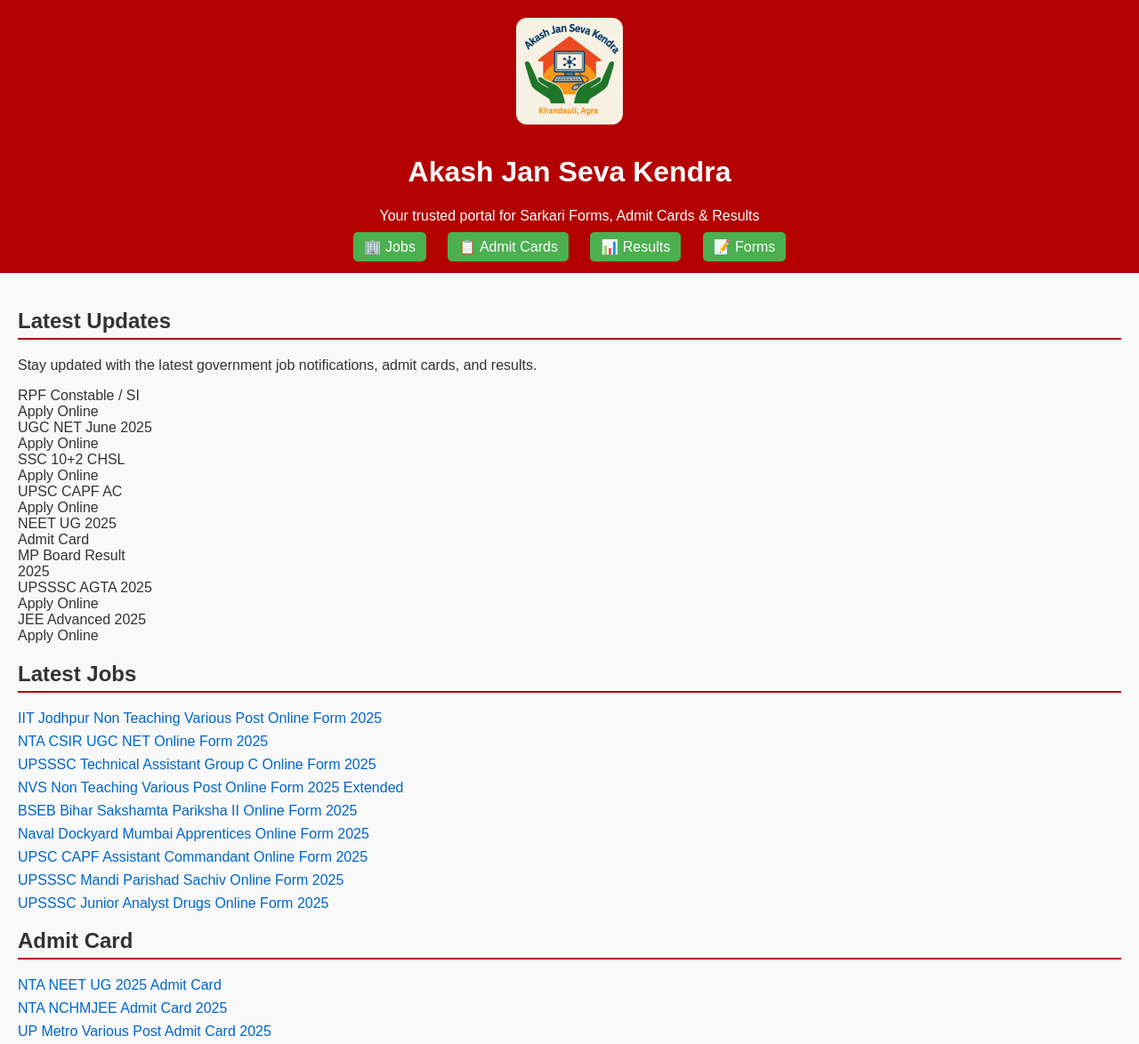
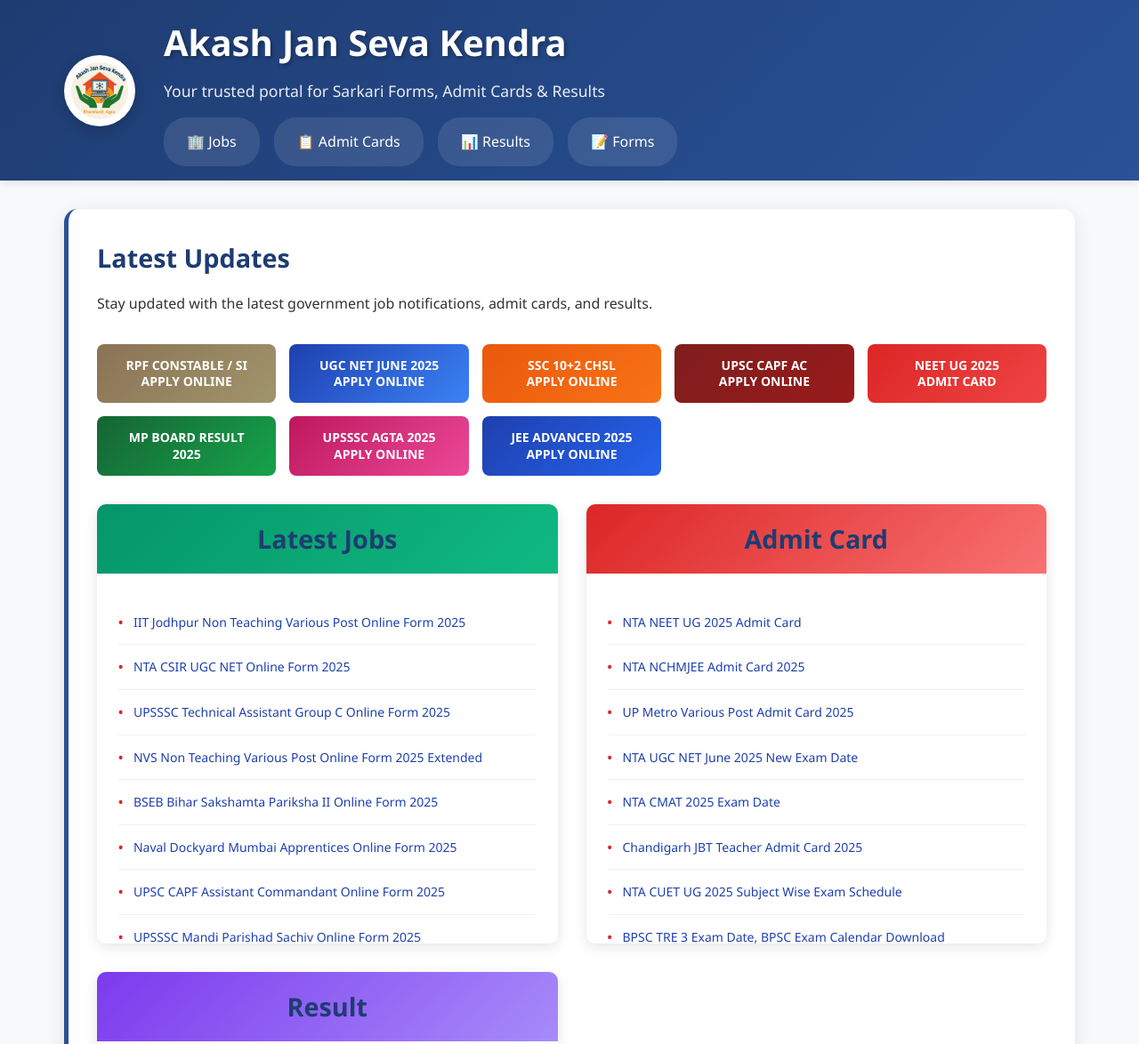
Before and after one commit to akabaghel/akashcsc, a plain HTML site: page index.html in a window 1280 px wide. Shown: the top 1174 px of the page at 89% size. Drawn offline with Linux system fonts and the light colour scheme; no server answers; files whose address does not match are found by name.

Commit message:
Update style.css

```diff
--- a/style.css
+++ b/style.css
@@ -1,75 +1,318 @@
-body {
-  font-family: Arial, sans-serif;
-  background: #f9f9f9;
-  color: #333;
+* {
   margin: 0;
   padding: 0;
+  box-sizing: border-box;
 }
 
-header {
-  background: #b30000;
-  color: white;
-  text-align: center;
-  padding: 20px;
+body {
+  font-family: 'Segoe UI', Tahoma, Geneva, Verdana, sans-serif;
+  line-height: 1.6;
+  color: #333;
+  background-color: #f8f9fa;
 }
 
+/* Header Styles */
+header {
+  background: linear-gradient(135deg, #1e3c72, #2a5298);
+  color: white;
+  padding: 1rem 0;
+  box-shadow: 0 2px 10px rgba(0,0,0,0.1);
+}
+
+.header-container {
+  max-width: 1200px;
+  margin: 0 auto;
+  padding: 0 2rem;
+  display: flex;
+  align-items: center;
+  gap: 2rem;
+}
+
+.logo {
+  width: 80px;
+  height: 80px;
+  border-radius: 50%;
+  border: 3px solid rgba(255,255,255,0.3);
+  padding: 5px;
+  background: white;
+  box-shadow: 0 4px 15px rgba(0,0,0,0.2);
+}
+
+.header-content {
+  flex: 1;
+}
+
+.header-content h1 {
+  font-size: 2.5rem;
+  font-weight: 700;
+  margin-bottom: 0.5rem;
+  text-shadow: 2px 2px 4px rgba(0,0,0,0.3);
+}
+
+.header-content p {
+  font-size: 1.1rem;
+  opacity: 0.9;
+  margin-bottom: 1rem;
+}
+
+/* Navigation Styles */
 nav {
-  margin-top: 10px;
+  display: flex;
+  gap: 1rem;
+  flex-wrap: wrap;
 }
 
 nav a {
-  color: #fff;
+  color: white;
   text-decoration: none;
-  margin: 0 10px;
-  padding: 8px 12px;
-  background: #4CAF50;
-  border-radius: 5px;
+  padding: 0.8rem 1.5rem;
+  background: rgba(255,255,255,0.1);
+  border-radius: 25px;
+  font-weight: 500;
+  transition: all 0.3s ease;
+  border: 2px solid transparent;
 }
 
 nav a:hover {
-  background: #45a049;
+  background: rgba(255,255,255,0.2);
+  transform: translateY(-2px);
+  box-shadow: 0 4px 15px rgba(0,0,0,0.2);
+  border-color: rgba(255,255,255,0.3);
 }
 
+/* Main Content */
 main {
-  padding: 20px;
+  max-width: 1200px;
+  margin: 2rem auto;
+  padding: 0 2rem;
+  min-height: 60vh;
 }
 
-section {
-  margin-bottom: 30px;
+#updates {
+  background: white;
+  padding: 2rem;
+  border-radius: 15px;
+  box-shadow: 0 5px 20px rgba(0,0,0,0.1);
+  border-left: 5px solid #2a5298;
 }
 
-h2 {
-  border-bottom: 2px solid #b30000;
-  padding-bottom: 5px;
+#updates h2 {
+  color: #1e3c72;
+  margin-bottom: 1rem;
+  font-size: 1.8rem;
 }
 
-ul {
-  list-style-type: none;
-  padding: 0;
+/* Quick Action Buttons */
+.quick-actions {
+  display: grid;
+  grid-template-columns: repeat(auto-fit, minmax(200px, 1fr));
+  gap: 15px;
+  margin: 2rem 0;
 }
 
-li {
-  margin: 8px 0;
+.action-button {
+  padding: 15px 20px;
+  text-align: center;
+  color: white;
+  font-weight: bold;
+  font-size: 14px;
+  border-radius: 8px;
+  cursor: pointer;
+  transition: all 0.3s ease;
+  text-transform: uppercase;
+  line-height: 1.3;
 }
 
-a {
-  text-decoration: none;
-  color: #0066cc;
+.action-button:hover {
+  transform: translateY(-3px);
+  box-shadow: 0 8px 20px rgba(0,0,0,0.3);
 }
 
-a:hover {
+.rpf-btn { background: linear-gradient(135deg, #8B7355, #A0956B); }
+.ugc-btn { background: linear-gradient(135deg, #1e40af, #3b82f6); }
+.ssc-btn { background: linear-gradient(135deg, #ea580c, #f97316); }
+.upsc-btn { background: linear-gradient(135deg, #7f1d1d, #991b1b); }
+.neet-btn { background: linear-gradient(135deg, #dc2626, #ef4444); }
+.mp-btn { background: linear-gradient(135deg, #166534, #16a34a); }
+.upsssc-btn { background: linear-gradient(135deg, #be185d, #ec4899); }
+.jee-btn { background: linear-gradient(135deg, #1e40af, #2563eb); }
+
+/* Content Sections */
+.content-sections {
+  display: grid;
+  grid-template-columns: repeat(auto-fit, minmax(350px, 1fr));
+  gap: 2rem;
+  margin-top: 2rem;
+}
+
+.content-section {
+  background: white;
+  border-radius: 10px;
+  overflow: hidden;
+  box-shadow: 0 4px 15px rgba(0,0,0,0.1);
+  transition: transform 0.3s ease;
+}
+
+.content-section:hover {
+  transform: translateY(-5px);
+}
+
+.section-header {
+  padding: 1rem;
+  color: white;
+  font-size: 1.4rem;
+  font-weight: bold;
+  text-align: center;
+  margin: 0;
+}
+
+.jobs-header {
+  background: linear-gradient(135deg, #059669, #10b981);
+}
+
+.admit-header {
+  background: linear-gradient(135deg, #dc2626, #f87171);
+}
+
+.result-header {
+  background: linear-gradient(135deg, #7c3aed, #a78bfa);
+}
+
+.section-content {
+  padding: 1.5rem;
+  max-height: 400px;
+  overflow-y: auto;
+}
+
+.content-list {
+  list-style: none;
+  padding: 0;
+  margin: 0;
+}
+
+.content-list li {
+  margin-bottom: 10px;
+  padding-bottom: 10px;
+  border-bottom: 1px solid #f0f0f0;
+}
+
+.content-list li:last-child {
+  border-bottom: none;
+  margin-bottom: 0;
+  padding-bottom: 0;
+}
+
+.content-list a {
+  color: #1e40af;
+  text-decoration: none;
+  font-size: 14px;
+  line-height: 1.4;
+  display: block;
+  padding: 5px 0;
+  transition: color 0.3s ease;
+}
+
+.content-list a:hover {
+  color: #dc2626;
   text-decoration: underline;
 }
 
+.content-list a:before {
+  content: "• ";
+  color: #dc2626;
+  font-weight: bold;
+  margin-right: 8px;
+}
+
+/* Scrollbar Styling */
+.section-content::-webkit-scrollbar {
+  width: 6px;
+}
+
+.section-content::-webkit-scrollbar-track {
+  background: #f1f1f1;
+  border-radius: 3px;
+}
+
+.section-content::-webkit-scrollbar-thumb {
+  background: #c1c1c1;
+  border-radius: 3px;
+}
+
+.section-content::-webkit-scrollbar-thumb:hover {
+  background: #a1a1a1;
+}
+
+/* Footer */
 footer {
-  background: #222;
-  color: #ccc;
+  background: #1e3c72;
+  color: white;
   text-align: center;
-  padding: 15px;
-  margin-top: 30px;
+  padding: 2rem 0;
+  margin-top: 3rem;
 }
-.logo {
-  max-width: 120px;
-  border-radius: 12px;
-  margin-bottom: 10px;
+
+footer p {
+  opacity: 0.9;
 }
+
+/* Loading Animation */
+.loading {
+  display: inline-block;
+  width: 20px;
+  height: 20px;
+  border: 3px solid rgba(42, 82, 152, 0.3);
+  border-radius: 50%;
+  border-top-color: #2a5298;
+  animation: spin 1s ease-in-out infinite;
+}
+
+@keyframes spin {
+  to { transform: rotate(360deg); }
+}
+
+/* Mobile Responsiveness */
+@media (max-width: 768px) {
+  .header-container {
+    flex-direction: column;
+    text-align: center;
+    gap: 1rem;
+  }
+
+  .header-content h1 {
+    font-size: 2rem;
+  }
+
+  nav {
+    justify-content: center;
+  }
+
+  main {
+    padding: 0 1rem;
+  }
+
+  .quick-actions {
+    grid-template-columns: repeat(2, 1fr);
+    gap: 10px;
+  }
+
+  .action-button {
+    padding: 12px 15px;
+    font-size: 12px;
+  }
+
+  .content-sections {
+    grid-template-columns: 1fr;
+    gap: 1.5rem;
+  }
+
+  .section-content {
+    max-height: 300px;
+  }
+}
+
+@media (max-width: 480px) {
+  .quick-actions {
+    grid-template-columns: 1fr;
+  }
+}
```
